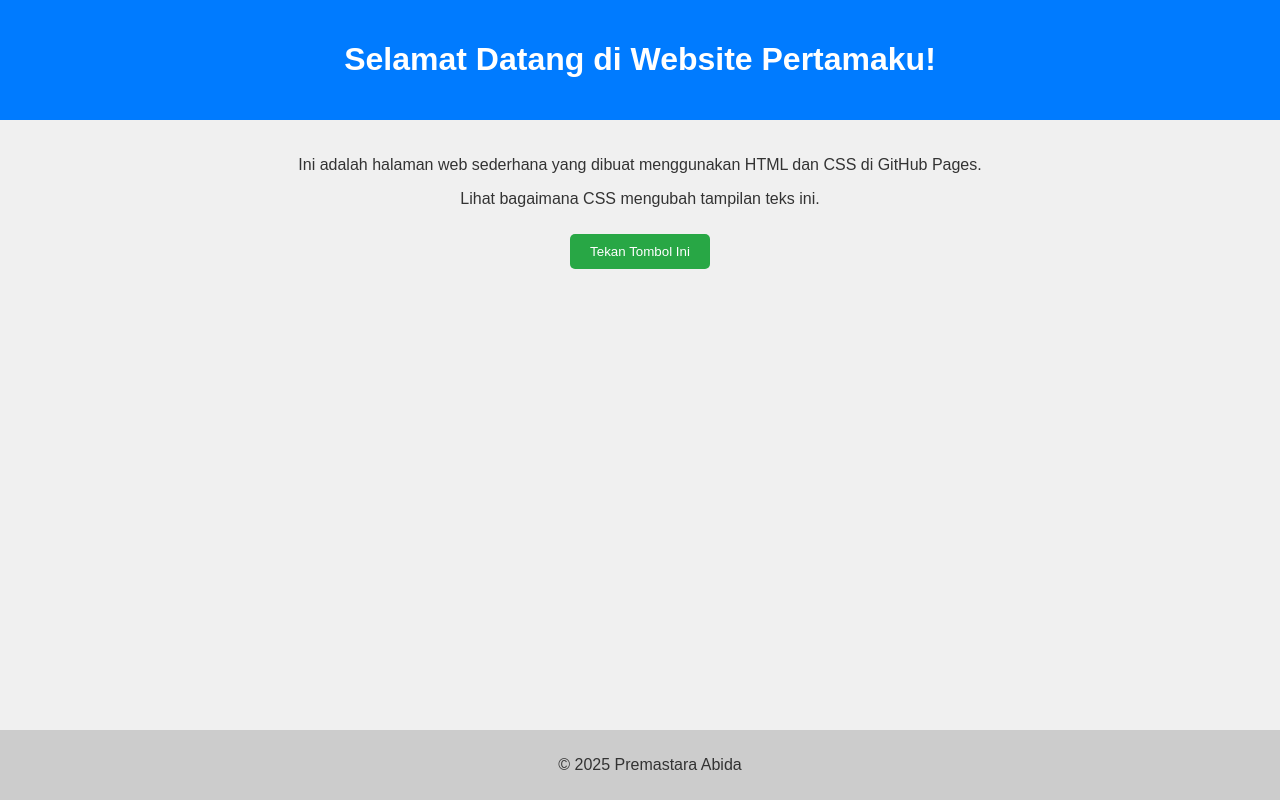
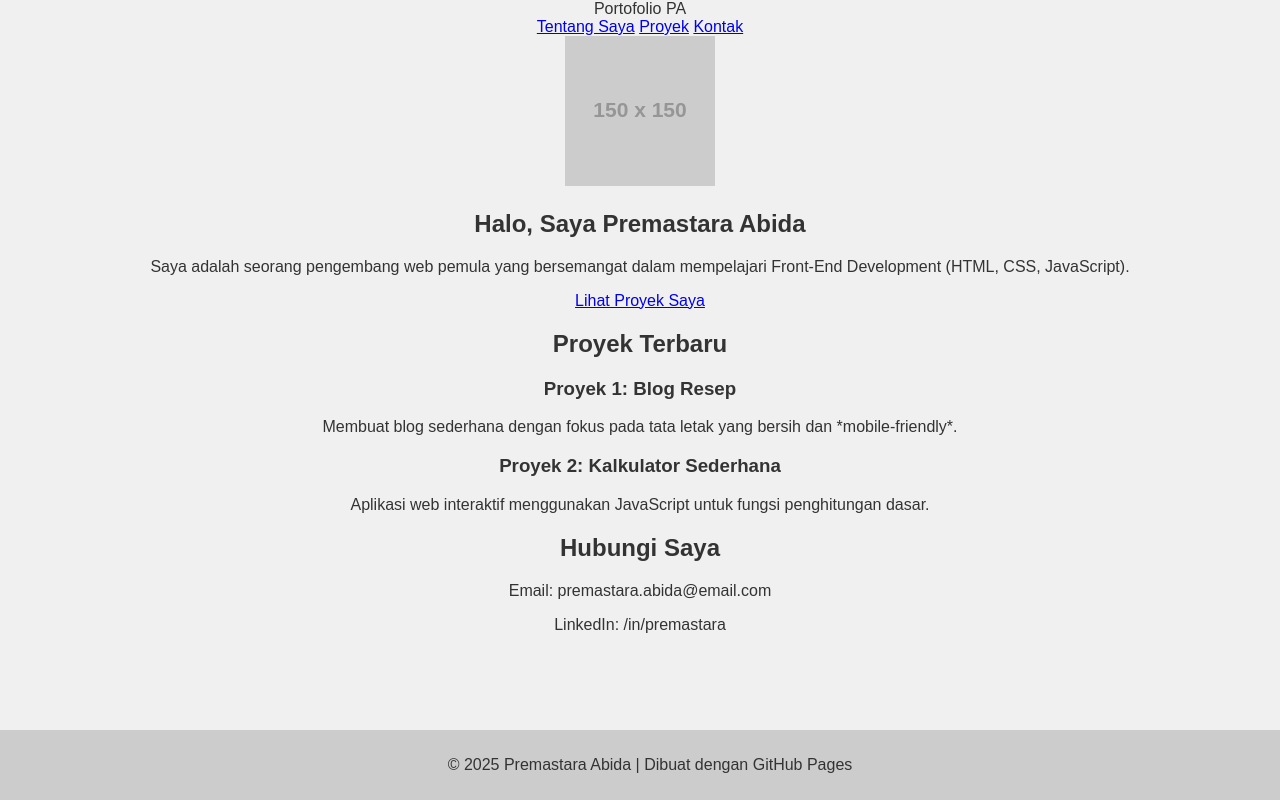
Before and after one commit to premastaraabida/my-first-website-project, a plain HTML site: page index.html in a window 1280 px wide. Drawn offline with Linux system fonts and the light colour scheme; placeholder pictures from the web are drawn by us.

Commit message:
Update index.html

```diff
--- a/index.html
+++ b/index.html
@@ -3,22 +3,48 @@
 <head>
     <meta charset="UTF-8">
     <meta name="viewport" content="width=device-width, initial-scale=1.0">
-    <title>Website Pertamaku</title>
+    <title>Portofolio Saya - Premastara</title>
     <link rel="stylesheet" href="style.css">
 </head>
 <body>
-    <header>
-        <h1>Selamat Datang di Website Pertamaku!</h1>
-    </header>
 
-    <main>
-        <p>Ini adalah halaman web sederhana yang dibuat menggunakan HTML dan CSS di GitHub Pages.</p>
-        <p>Lihat bagaimana CSS mengubah tampilan teks ini.</p>
-        <button>Tekan Tombol Ini</button>
-    </main>
+    <nav>
+        <div class="logo">Portofolio PA</div>
+        <div class="nav-links">
+            <a href="#about">Tentang Saya</a>
+            <a href="#projects">Proyek</a>
+            <a href="#contact">Kontak</a>
+        </div>
+    </nav>
+
+    <section id="about" class="hero">
+        <img src="https://via.placeholder.com/150" alt="Foto Profil" class="profile-img">
+        <h1>Halo, Saya Premastara Abida</h1>
+        <p>Saya adalah seorang pengembang web pemula yang bersemangat dalam mempelajari Front-End Development (HTML, CSS, JavaScript).</p>
+        <a href="#projects" class="button">Lihat Proyek Saya</a>
+    </section>
+
+    <section id="projects" class="content-section">
+        <h2>Proyek Terbaru</h2>
+        <div class="project-item">
+            <h3>Proyek 1: Blog Resep</h3>
+            <p>Membuat blog sederhana dengan fokus pada tata letak yang bersih dan *mobile-friendly*.</p>
+        </div>
+        <div class="project-item">
+            <h3>Proyek 2: Kalkulator Sederhana</h3>
+            <p>Aplikasi web interaktif menggunakan JavaScript untuk fungsi penghitungan dasar.</p>
+        </div>
+    </section>
+
+    <section id="contact" class="content-section">
+        <h2>Hubungi Saya</h2>
+        <p>Email: premastara.abida@email.com</p>
+        <p>LinkedIn: /in/premastara</p>
+    </section>
 
     <footer>
-        <p>&copy; 2025 Premastara Abida</p>
+        <p>&copy; 2025 Premastara Abida | Dibuat dengan GitHub Pages</p>
     </footer>
+
 </body>
 </html>
```
